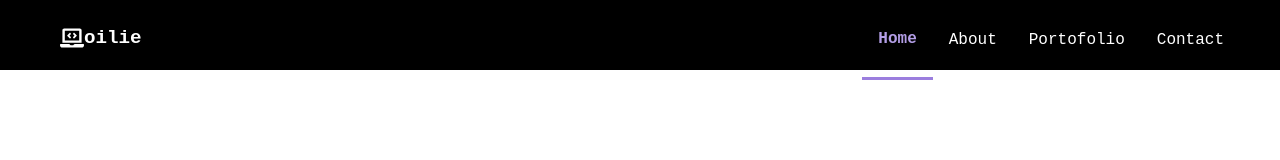
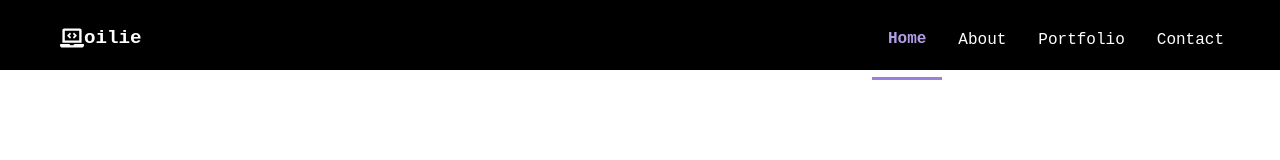
Before and after one commit to o-ilie/React-Portofolio, a React (Create React App) app: page / in a window 1280 px wide. Shown: the top 160 px of the page. Built offline with nearby package versions, Linux system fonts and the light colour scheme; what react-animations would draw is missing.

Commit message:
Update index.js

```diff
--- a/src/components/Navbar/index.js
+++ b/src/components/Navbar/index.js
@@ -54,7 +54,7 @@ const Navbar = ({toggle}) => {
                             duration={400}
                             spy={true}
                             exact='true'
-                            offset={-70}>Portofolio</NavLinks>
+                            offset={-70}>Portfolio</NavLinks>
                         </NavItem>
                         <NavItem>
                             <NavLinks to="contact"
```
